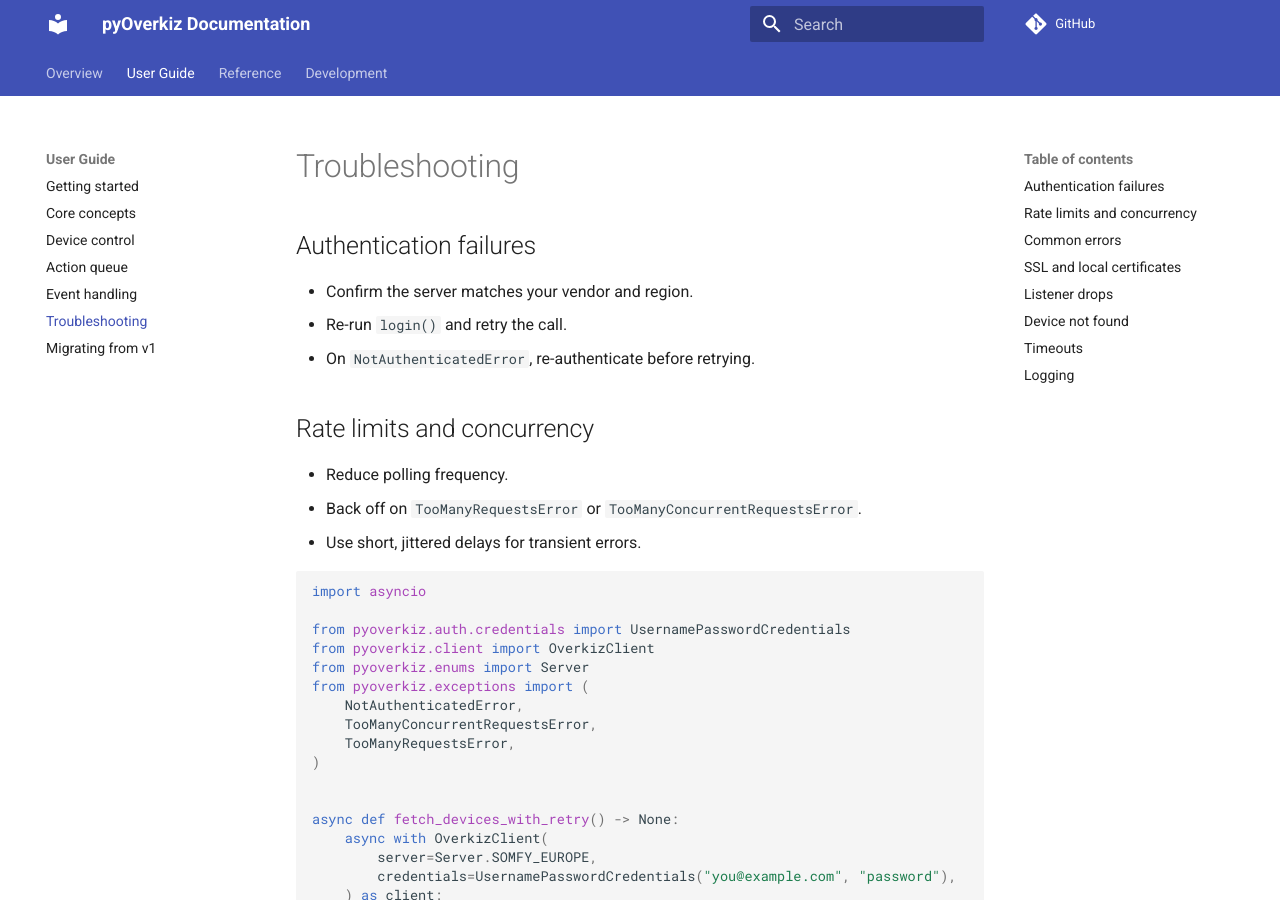
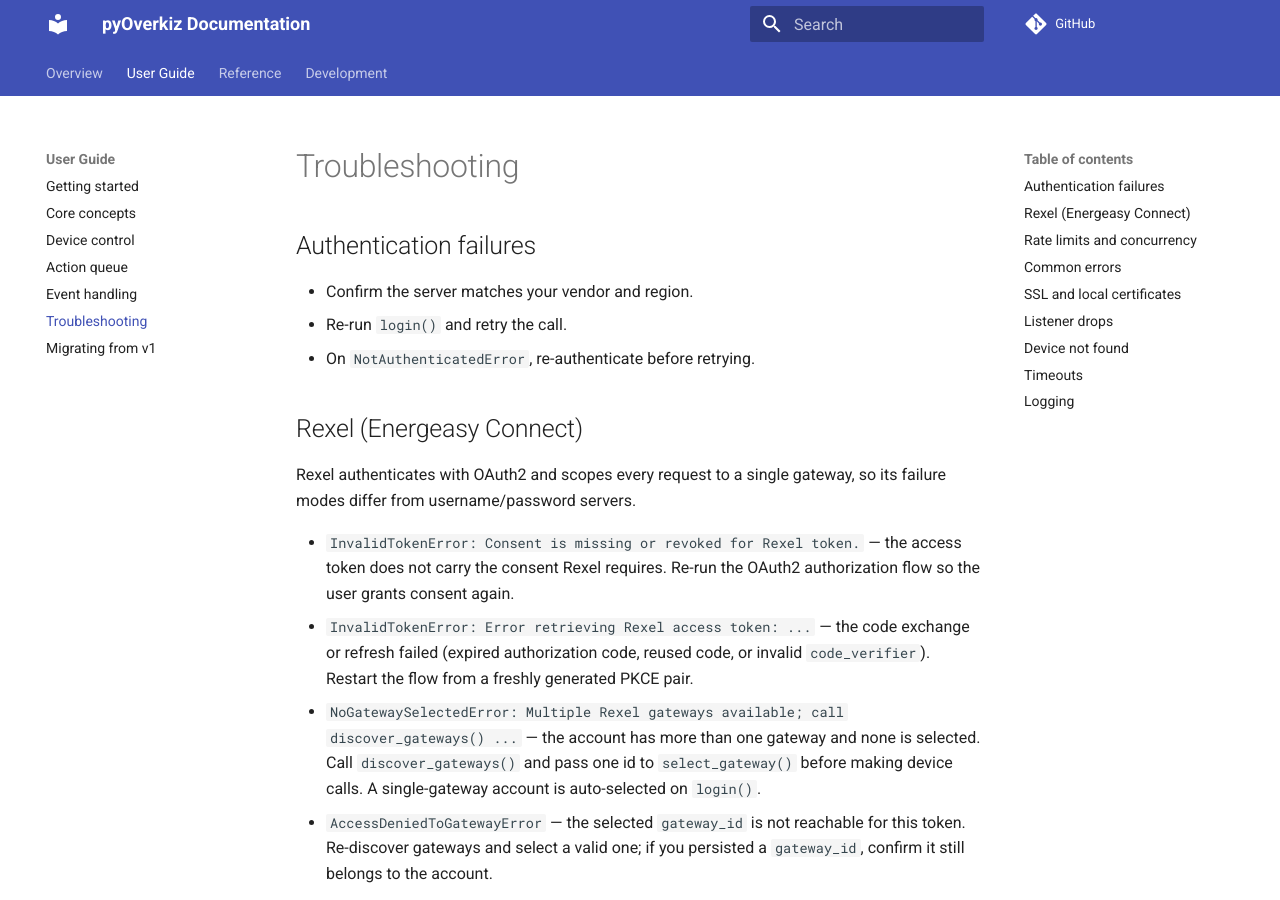
Before and after one commit to iMicknl/python-overkiz-api, an MkDocs documentation site: the page built from docs/troubleshooting.md, in a window 1280 px wide and 900 px high. Built offline with MkDocs 1.6.1 and Material for MkDocs 9.7.7, drawn with Linux system fonts in a browser that asks for light colours; comment, search, counter and statistics services are not loaded; some of the changed text lies outside the part shown.

Commit message:
docs: clarify Rexel OAuth requirement and document gateway flow
- List Rexel/Brandt alphabetically and add a [**] footnote noting Rexel
  requires OAuth credentials provided by Rexel
- Restore the [*] footnote's how-to text (it still applies to Brandt)
- Document Rexel-specific failure modes in troubleshooting (consent,
  token exchange, gateway selection, access denied)
- Show CSRF state validation and multi-gateway selection in the Rexel
  OAuth2 code-flow example

```diff
--- a/docs/troubleshooting.md
+++ b/docs/troubleshooting.md
@@ -5,6 +5,15 @@
 - Confirm the server matches your vendor and region.
 - Re-run `login()` and retry the call.
 - On `NotAuthenticatedError`, re-authenticate before retrying.
+
+## Rexel (Energeasy Connect)
+
+Rexel authenticates with OAuth2 and scopes every request to a single gateway, so its failure modes differ from username/password servers.
+
+- `InvalidTokenError: Consent is missing or revoked for Rexel token.` — the access token does not carry the consent Rexel requires. Re-run the OAuth2 authorization flow so the user grants consent again.
+- `InvalidTokenError: Error retrieving Rexel access token: ...` — the code exchange or refresh failed (expired authorization code, reused code, or invalid `code_verifier`). Restart the flow from a freshly generated PKCE pair.
+- `NoGatewaySelectedError: Multiple Rexel gateways available; call discover_gateways() ...` — the account has more than one gateway and none is selected. Call `discover_gateways()` and pass one id to `select_gateway()` before making device calls. A single-gateway account is auto-selected on `login()`.
+- `AccessDeniedToGatewayError` — the selected `gateway_id` is not reachable for this token. Re-discover gateways and select a valid one; if you persisted a `gateway_id`, confirm it still belongs to the account.
 
 ## Rate limits and concurrency
 
@@ -54,6 +63,8 @@
 - `TooManyExecutionsError`
 - `MaintenanceError`
 - `AccessDeniedToGatewayError`
+- `NoGatewaySelectedError`
+- `InvalidTokenError`
 
 ## SSL and local certificates
 
```
Also changed, not shown: README.md (+2 -1 lines), docs/getting-started.md (+17 -3 lines), docs/index.md (+4 -3 lines).
